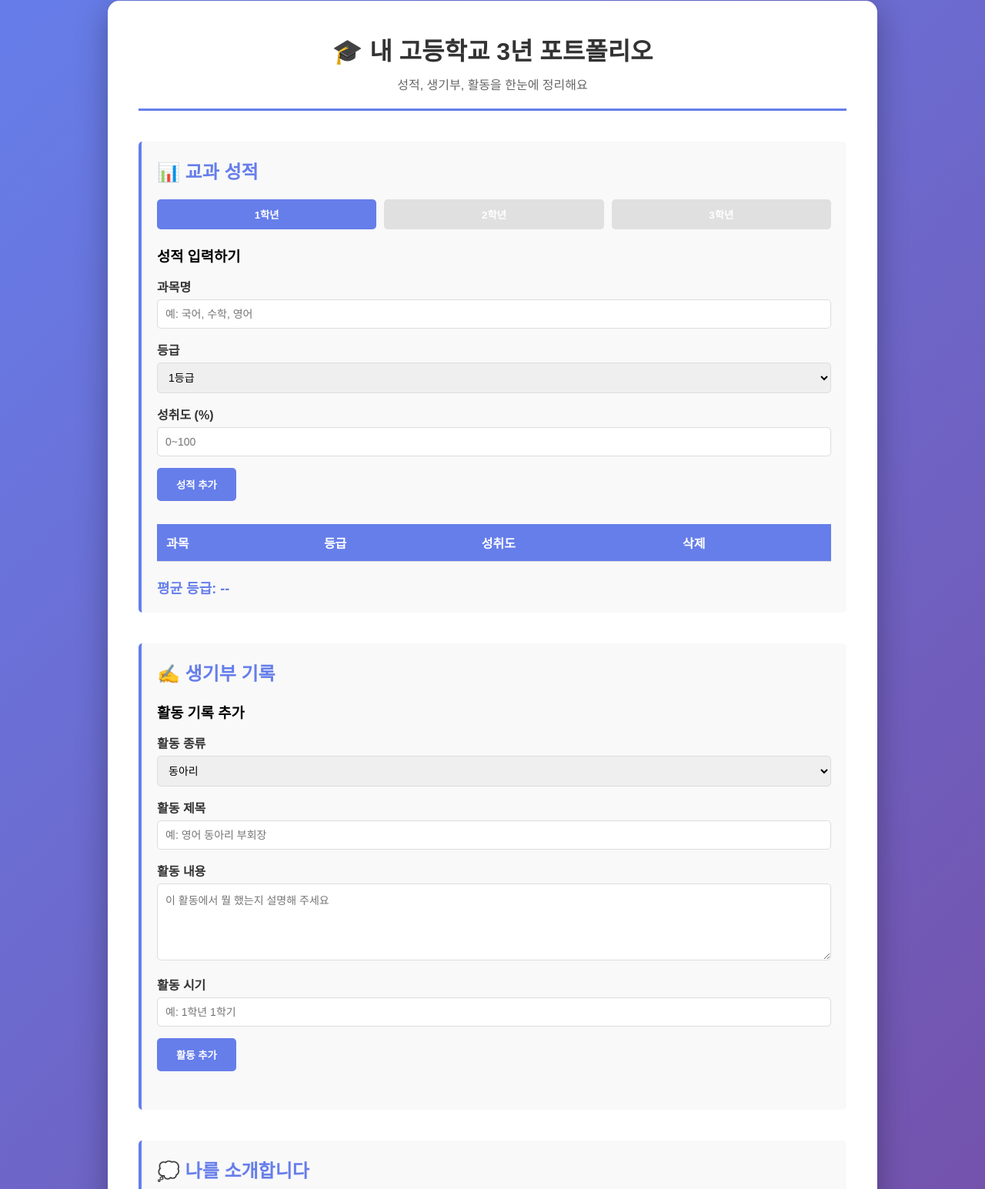
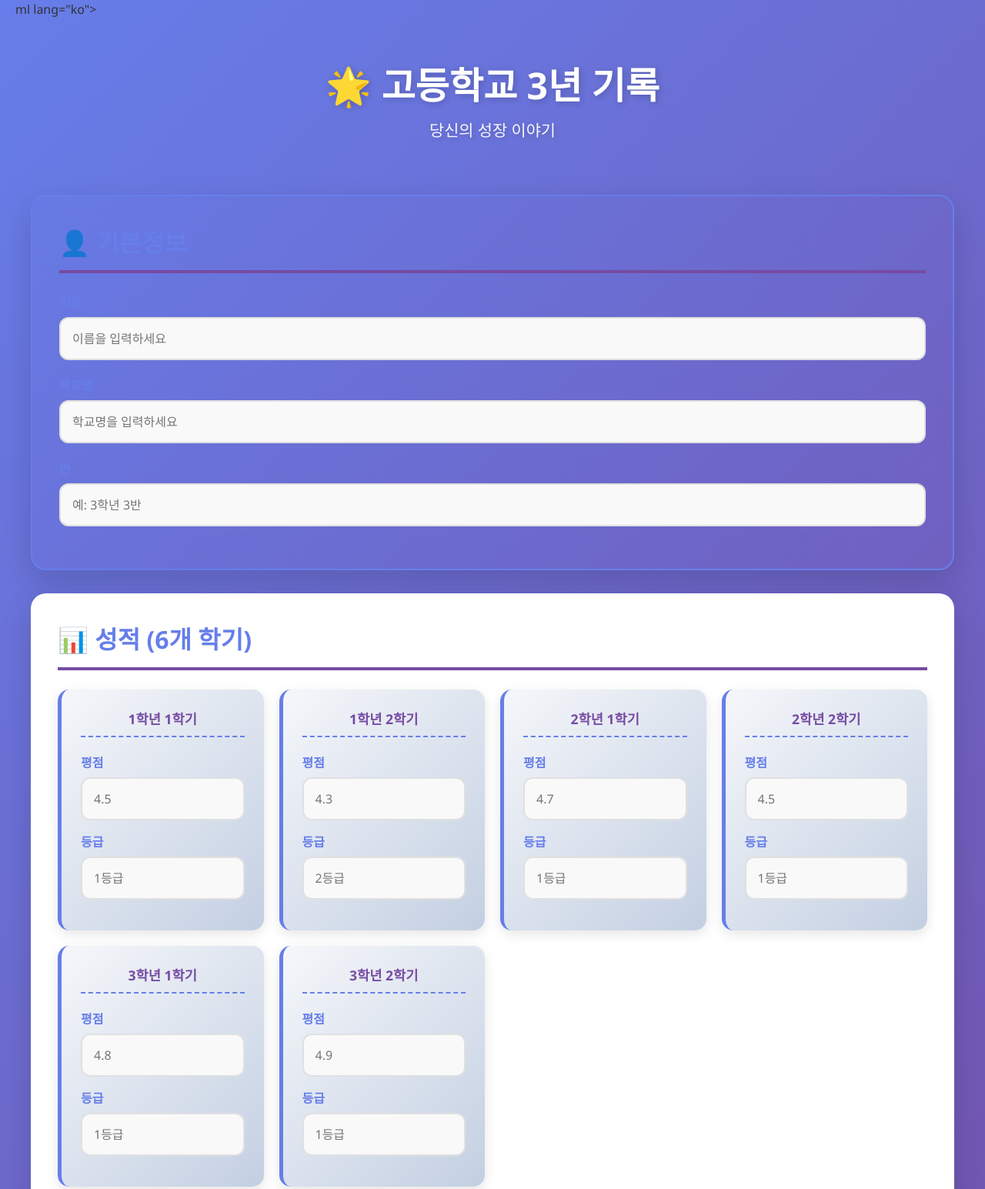
Before and after one commit to chohyeonhwang1125-alt/16, a plain HTML site: page index.html in a window 1280 px wide. Shown: the part 19-1564 px from the top of the page at 77% size. Drawn offline with Linux system fonts and the light colour scheme.

Commit message:
Update index.html

```diff
--- a/index.html
+++ b/index.html
@@ -1,431 +1,295 @@
-<!DOCTYPE html>
-<html>
+<ht<!DOCTYPE html>
+ml lang="ko">
 <head>
     <meta charset="UTF-8">
-    <title>내 고등학교 3년 포트폴리오</title>
+    <meta name="viewport" content="width=device-width, initial-scale=1.0">
+    <title>나의 생기부</title>
     <style>
-        * {
-            margin: 0;
-            padding: 0;
-            box-sizing: border-box;
+        * { margin: 0; padding: 0; box-sizing: border-box; }
+        body {
+            font-family: 'Segoe UI', Tahoma, Geneva, Verdana, sans-serif;
+            background: linear-gradient(135deg, #667eea 0%, #764ba2 100%);
+            min-height: 100vh;
+            padding: 20px;
+            color: #333;
+        }
+        .header {
+            text-align: center;
+            color: white;
+            margin-bottom: 40px;
+            padding: 50px 20px 30px;
+            text-shadow: 2px 2px 8px rgba(0,0,0,0.2);
+        }
+        .header h1 { font-size: 3em; margin-bottom: 10px; font-weight: 700; }
+        .header p { font-size: 1.3em; opacity: 0.95; }
+        .container { max-width: 1200px; margin: 0 auto; }
+        .card {
+            background: white;
+            border-radius: 20px;
+            padding: 35px;
+            margin-bottom: 30px;
+            box-shadow: 0 15px 40px rgba(0,0,0,0.15);
+        }
+        .card h2 {
+            color: #667eea;
+            margin-bottom: 25px;
+            font-size: 2em;
+            border-bottom: 4px solid #764ba2;
+            padding-bottom: 15px;
+        }
+        .input-group { margin-bottom: 20px; }
+        .input-group label {
+            display: block;
+            margin-bottom: 8px;
+            color: #667eea;
+            font-weight: 600;
+        }
+        input[type="text"], input[type="number"], textarea {
+            width: 100%;
+            padding: 15px;
+            border: 2px solid #e0e0e0;
+            border-radius: 12px;
+            font-size: 1em;
+            font-family: inherit;
+            background: #f9f9f9;
+            resize: vertical;
+        }
+        input:focus, textarea:focus {
+            outline: none;
+            border-color: #667eea;
+            background: white;
+            box-shadow: 0 0 0 4px rgba(102, 126, 234, 0.1);
+        }
+        .profile-card {
+            background: linear-gradient(135deg, rgba(102, 126, 234, 0.1) 0%, rgba(118, 75, 162, 0.1) 100%);
+            border: 2px solid #667eea;
+        }
+        .grades-container {
+            display: grid;
+            grid-template-columns: repeat(auto-fit, minmax(250px, 1fr));
+            gap: 20px;
+        }
+        .grade-input-box {
+            background: linear-gradient(135deg, #f5f7fa 0%, #c3cfe2 100%);
+            padding: 25px;
+            border-radius: 15px;
+            border-left: 5px solid #667eea;
+            box-shadow: 0 5px 15px rgba(0,0,0,0.1);
+        }
+        .grade-input-box h3 {
+            color: #764ba2;
+            margin-bottom: 20px;
+            font-size: 1.1em;
+            text-align: center;
+            font-weight: 700;
+            padding-bottom: 10px;
+            border-bottom: 2px dashed #667eea;
+        }
+        .grade-input-box .input-group { margin-bottom: 15px; }
+        .career-inputs {
+            display: grid;
+            grid-template-columns: repeat(auto-fit, minmax(300px, 1fr));
+            gap: 25px;
+        }
+        .career-input-box {
+            background: linear-gradient(135deg, #ffeaa7 0%, #fdcb6e 100%);
+            padding: 25px;
+            border-radius: 15px;
+            border: 3px solid #f39c12;
+            box-shadow: 0 5px 15px rgba(0,0,0,0.1);
+        }
+        .career-year {
+            font-weight: 700;
+            color: #d63031;
+            font-size: 1.2em;
+            margin-bottom: 15px;
+            display: inline-block;
+            background: rgba(255,255,255,0.6);
+            padding: 8px 16px;
+            border-radius: 20px;
+        }
+        .career-textarea {
+            background: white !important;
+            border: 2px solid #f39c12 !important;
+            min-height: 100px;
+        }
+        .achievements-inputs {
+            display: grid;
+            grid-template-columns: repeat(auto-fit, minmax(280px, 1fr));
+            gap: 25px;
+        }
+        .achievement-input-box {
+            background: linear-gradient(135deg, #a8edea 0%, #fed6e3 100%);
+            padding: 25px;
+            border-radius: 15px;
+            border: 3px solid #fd79a8;
+            display: flex;
+            gap: 15px;
+            box-shadow: 0 5px 15px rgba(0,0,0,0.1);
+        }
+        .achievement-emoji { font-size: 2.5em; flex-shrink: 0; }
+        .achievement-content { flex: 1; }
+        .achievement-content h3 { color: #d63031; margin-bottom: 10px; font-size: 1.1em; }
+        .achievement-textarea {
+            background: white !important;
+            border: 2px solid #fd79a8 !important;
+            min-height: 80px;
+        }
+        .button-section {
+            display: flex;
+            gap: 15px;
+            margin: 50px 0;
+            justify-content: center;
+            flex-wrap: wrap;
+        }
+        .btn {
+            padding: 15px 35px;
+            border: none;
+            border-radius: 30px;
+            font-size: 1.1em;
+            font-weight: 600;
+            cursor: pointer;
+            box-shadow: 0 8px 20px rgba(0,0,0,0.15);
+            transition: all 0.3s ease;
+        }
+        .btn-save {
+            background: linear-gradient(135deg, #fa709a 0%, #fee140 100%);
+            color: white;
+        }
+        .btn-save:hover {
+            transform: translateY(-4px);
+            box-shadow: 0 12px 30px rgba(250, 112, 154, 0.4);
+        }
+        .btn-print {
+            background: linear-gradient(135deg, #f093fb 0%, #f5576c 100%);
+            color: white;
+        }
+        .btn-print:hover { transform: translateY(-4px); }
+        .alert {
+            position: fixed;
+            top: 20px;
+            right: 20px;
+            background: white;
+            padding: 20px 30px;
+            border-radius: 12px;
+            box-shadow: 0 8px 20px rgba(0,0,0,0.2);
+            font-weight: 600;
+            z-index: 1000;
+            animation: slideIn 0.5s ease-out;
+        }
+        .alert.success { color: #27ae60; border-left: 4px solid #27ae60; }
+        .alert.error { color: #e74c3c; border-left: 4px solid #e74c3c; }
+        @keyframes slideIn {
+            from { opacity: 0; transform: translateX(100px); }
+            to { opacity: 1; transform: translateX(0); }
         }
 
-        body {
-            background: linear-gradient(135deg, #667eea 0%, #764ba2 100%);
-            font-family: 'Arial', sans-serif;
-            padding: 20px;
-            min-height: 100vh;
+        @media (max-width: 768px) {
+            .header h1 { font-size: 2em; }
+            .button-section { flex-direction: column; }
+            .btn { width: 100%; }
         }
-
-        .container {
-            max-width: 1000px;
-            margin: 0 auto;
-            background-color: white;
-            border-radius: 15px;
-            padding: 40px;
-            box-shadow: 0 10px 40px rgba(0,0,0,0.3);
-        }
-
-        header {
-            text-align: center;
-            margin-bottom: 40px;
-            border-bottom: 3px solid #667eea;
-            padding-bottom: 20px;
-        }
-
-        h1 {
-            color: #333;
-            font-size: 32px;
-            margin-bottom: 10px;
-        }
-
-        .subtitle {
-            color: #666;
-            font-size: 16px;
-        }
-
-        .section {
-            margin-bottom: 40px;
-            padding: 20px;
-            background-color: #f9f9f9;
-            border-left: 4px solid #667eea;
-            border-radius: 5px;
-        }
-
-        h2 {
-            color: #667eea;
-            font-size: 24px;
-            margin-bottom: 20px;
-        }
-
-        .year-tab {
-            display: flex;
-            gap: 10px;
-            margin-bottom: 20px;
-        }
-
-        .year-btn {
-            padding: 10px 20px;
-            background-color: #e0e0e0;
-            border: none;
-            border-radius: 5px;
-            cursor: pointer;
-            font-weight: bold;
-            transition: 0.3s;
-        }
-
-        .year-btn.active {
-            background-color: #667eea;
-            color: white;
-        }
-
-        .year-btn:hover {
-            background-color: #667eea;
-            color: white;
-        }
-
-        .grade-table {
-            width: 100%;
-            border-collapse: collapse;
-            margin-bottom: 20px;
-        }
-
-        .grade-table th, .grade-table td {
-            padding: 12px;
-            text-align: left;
-            border-bottom: 1px solid #ddd;
-        }
-
-        .grade-table th {
-            background-color: #667eea;
-            color: white;
-        }
-
-        .grade-table tr:hover {
-            background-color: #f5f5f5;
-        }
-
-        .input-box {
-            margin-bottom: 15px;
-        }
-
-        label {
-            display: block;
-            margin-bottom: 5px;
-            color: #333;
-            font-weight: bold;
-        }
-
-        input, textarea, select {
-            width: 100%;
-            padding: 10px;
-            border: 1px solid #ddd;
-            border-radius: 5px;
-            font-family: Arial;
-            font-size: 14px;
-        }
-
-        textarea {
-            resize: vertical;
-            min-height: 100px;
-        }
-
-        .btn-group {
-            display: flex;
-            gap: 10px;
-            margin-top: 20px;
-        }
-
-        button {
-            padding: 12px 25px;
-            background-color: #667eea;
-            color: white;
-            border: none;
-            border-radius: 5px;
-            cursor: pointer;
-            font-weight: bold;
-            transition: 0.3s;
-            flex: 1;
-        }
-
-        button:hover {
-            background-color: #764ba2;
-        }
-
-        .achievement-item {
-            background-color: white;
-            padding: 15px;
-            margin-bottom: 10px;
-            border-radius: 5px;
-            border-left: 3px solid #667eea;
-        }
-
-        .achievement-title {
-            font-weight: bold;
-            color: #333;
-            margin-bottom: 5px;
-        }
-
-        .achievement-date {
-            color: #999;
-            font-size: 12px;
-        }
-
-        .average {
-            font-size: 18px;
-            font-weight: bold;
-            color: #667eea;
-            margin-top: 20px;
+        @media print {
+            body { background: white; }
+            .button-section { display: none; }
         }
     </style>
 </head>
 <body>
-    <div class="container">
-        <!-- 헤더 -->
-        <header>
-            <h1>🎓 내 고등학교 3년 포트폴리오</h1>
-            <p class="subtitle">성적, 생기부, 활동을 한눈에 정리해요</p>
-        </header>
+    <header class="header">
+        <h1>🌟 고등학교 3년 기록</h1>
+        <p>당신의 성장 이야기</p>
+    </header>
 
-        <!-- 성적 섹션 -->
-        <div class="section">
-            <h2>📊 교과 성적</h2>
+    <main class="container">
+        <section class="card profile-card">
+            <h2>👤 기본정보</h2>
+            <div class="input-group">
+                <label>이름</label>
+                <input type="text" id="studentName" placeholder="이름을 입력하세요">
+            </div>
+            <div class="input-group">
+                <label>학교명</label>
+                <input type="text" id="schoolName" placeholder="학교명을 입력하세요">
+            </div>
+            <div class="input-group">
+                <label>반</label>
+                <input type="text" id="className" placeholder="예: 3학년 3반">
+            </div>
+        </section>
 
-            <!-- 학년 선택 버튼 -->
-            <div class="year-tab">
-                <button class="year-btn active" onclick="showYear(1)">1학년</button>
-                <button class="year-btn" onclick="showYear(2)">2학년</button>
-                <button class="year-btn" onclick="showYear(3)">3학년</button>
+        <section class="card">
+            <h2>📊 성적 (6개 학기)</h2>
+            <div class="grades-container">
+                <div class="grade-input-box">
+                    <h3>1학년 1학기</h3>
+                    <div class="input-group"><label>평점</label><input type="number" step="0.1" id="grade1-1" placeholder="4.5" min="0" max="5"></div>
+                    <div class="input-group"><label>등급</label><input type="text" id="rank1-1" placeholder="1등급"></div>
+                </div>
+                <div class="grade-input-box">
+                    <h3>1학년 2학기</h3>
+                    <div class="input-group"><label>평점</label><input type="number" step="0.1" id="grade1-2" placeholder="4.3" min="0" max="5"></div>
+                    <div class="input-group"><label>등급</label><input type="text" id="rank1-2" placeholder="2등급"></div>
+                </div>
+                <div class="grade-input-box">
+                    <h3>2학년 1학기</h3>
+                    <div class="input-group"><label>평점</label><input type="number" step="0.1" id="grade2-1" placeholder="4.7" min="0" max="5"></div>
+                    <div class="input-group"><label>등급</label><input type="text" id="rank2-1" placeholder="1등급"></div>
+                </div>
+                <div class="grade-input-box">
+                    <h3>2학년 2학기</h3>
+                    <div class="input-group"><label>평점</label><input type="number" step="0.1" id="grade2-2" placeholder="4.5" min="0" max="5"></div>
+                    <div class="input-group"><label>등급</label><input type="text" id="rank2-2" placeholder="1등급"></div>
+                </div>
+                <div class="grade-input-box">
+                    <h3>3학년 1학기</h3>
+                    <div class="input-group"><label>평점</label><input type="number" step="0.1" id="grade3-1" placeholder="4.8" min="0" max="5"></div>
+                    <div class="input-group"><label>등급</label><input type="text" id="rank3-1" placeholder="1등급"></div>
+                </div>
+                <div class="grade-input-box">
+                    <h3>3학년 2학기</h3>
+                    <div class="input-group"><label>평점</label><input type="number" step="0.1" id="grade3-2" placeholder="4.9" min="0" max="5"></div>
+                    <div class="input-group"><label>등급</label><input type="text" id="rank3-2" placeholder="1등급"></div>
+                </div>
             </div>
+        </section>
 
-            <!-- 성적 입력 폼 -->
-            <div id="gradeForm" style="margin-bottom: 30px;">
-                <h3 style="margin-bottom: 15px;">성적 입력하기</h3>
-                <div class="input-box">
-                    <label>과목명</label>
-                    <input type="text" id="subject" placeholder="예: 국어, 수학, 영어">
+        <section class="card">
+            <h2>🎯 진로 계획</h2>
+            <div class="career-inputs">
+                <div class="career-input-box">
+                    <div class="career-year">1학년</div>
+                    <textarea class="career-textarea" id="career1" placeholder="기초 학습에 충실, 자신의 관심분야 탐색"></textarea>
                 </div>
-                <div class="input-box">
-                    <label>등급</label>
-                    <select id="grade">
-                        <option>1등급</option>
-                        <option>2등급</option>
-                        <option>3등급</option>
-                        <option>4등급</option>
-                        <option>5등급</option>
-                    </select>
+                <div class="career-input-box">
+                    <div class="career-year">2학년</div>
+                    <textarea class="career-textarea" id="career2" placeholder="진로 방향 결정, 관련 동아리 활동"></textarea>
                 </div>
-                <div class="input-box">
-                    <label>성취도 (%)</label>
-                    <input type="number" id="achievement" placeholder="0~100" min="0" max="100">
+                <div class="career-input-box">
+                    <div class="career-year">3학년</div>
+                    <textarea class="career-textarea" id="career3" placeholder="대학 진학 준비, 포트폴리오 작성"></textarea>
                 </div>
-                <button onclick="addGrade()">성적 추가</button>
             </div>
+        </section>
 
-            <!-- 성적 표시 -->
-            <table class="grade-table" id="gradeTable">
-                <thead>
-                    <tr>
-                        <th>과목</th>
-                        <th>등급</th>
-                        <th>성취도</th>
-                        <th>삭제</th>
-                    </tr>
-                </thead>
-                <tbody id="gradeBody"></tbody>
-            </table>
-
-            <div class="average" id="average">평균 등급: --</div>
-        </div>
-
-        <!-- 생기부 섹션 -->
-        <div class="section">
-            <h2>✍️ 생기부 기록</h2>
-
-            <!-- 생기부 입력 -->
-            <div style="margin-bottom: 30px;">
-                <h3 style="margin-bottom: 15px;">활동 기록 추가</h3>
-                <div class="input-box">
-                    <label>활동 종류</label>
-                    <select id="activityType">
-                        <option>동아리</option>
-                        <option>수상</option>
-                        <option>진로활동</option>
-                        <option>봉사활동</option>
-                        <option>특별한 경험</option>
-                    </select>
+        <section class="card">
+            <h2>⭐ 특기사항</h2>
+            <div class="achievements-inputs">
+                <div class="achievement-input-box">
+                    <div class="achievement-emoji">🏆</div>
+                    <div class="achievement-content">
+                        <h3>상장 수상</h3>
+                        <textarea class="achievement-textarea" id="award1" placeholder="교과 경시대회 수상, 봉사상 등..."></textarea>
+                    </div>
                 </div>
-                <div class="input-box">
-                    <label>활동 제목</label>
-                    <input type="text" id="activityTitle" placeholder="예: 영어 동아리 부회장">
+                <div class="achievement-input-box">
+                    <div class="achievement-emoji">🎭</div>
+                    <div class="achievement-content">
+                        <h3>동아리 활동</h3>
+                        <textarea class="achievement-textarea" id="club1" placeholder="과학동아리 부장, 축제 때 프로젝트 전시 등..."></textarea>
+                    </div>
                 </div>
-                <div class="input-box">
-                    <label>활동 내용</label>
-                    <textarea id="activityContent" placeholder="이 활동에서 뭘 했는지 설명해 주세요"></textarea>
-                </div>
-                <div class="input-box">
-                    <label>활동 시기</label>
-                    <input type="text" id="activityDate" placeholder="예: 1학년 1학기">
-                </div>
-                <button onclick="addActivity()">활동 추가</button>
-            </div>
-
-            <!-- 활동 목록 -->
-            <div id="activityList"></div>
-        </div>
-
-        <!-- 자기소개 섹션 -->
-        <div class="section">
-            <h2>💭 나를 소개합니다</h2>
-            <div class="input-box">
-                <label>이름</label>
-                <input type="text" id="name" placeholder="이름을 입력하세요">
-            </div>
-            <div class="input-box">
-                <label>학교</label>
-                <input type="text" id="school" placeholder="학교 이름">
-            </div>
-            <div class="input-box">
-                <label>진로 목표</label>
-                <textarea id="dream" placeholder="3년 동안 이루고 싶은 목표를 적어주세요"></textarea>
-            </div>
-            <button onclick="saveProfile()">프로필 저장</button>
-        </div>
-    </div>
-
-    <script>
-        // 데이터를 저장할 객체
-        let myData = {
-            grades: { 1: [], 2: [], 3: [] },
-            activities: [],
-            profile: {}
-        };
-
-        let currentYear = 1;
-
-        // 학년 선택
-        function showYear(year) {
-            currentYear = year;
-
-            // 버튼 스타일 변경
-            document.querySelectorAll('.year-btn').forEach(btn => {
-                btn.classList.remove('active');
-            });
-            event.target.classList.add('active');
-
-            displayGrades();
-        }
-
-        // 성적 추가
-        function addGrade() {
-            let subject = document.getElementById('subject').value;
-            let grade = document.getElementById('grade').value;
-            let achievement = document.getElementById('achievement').value;
-
-            if (!subject || !achievement) {
-                alert('모든 항목을 입력해 주세요!');
-                return;
-            }
-
-            myData.grades[currentYear].push({
-                subject: subject,
-                grade: grade,
-                achievement: achievement
-            });
-
-            // 입력창 초기화
-            document.getElementById('subject').value = '';
-            document.getElementById('achievement').value = '';
-
-            displayGrades();
-            calculateAverage();
-        }
-
-        // 성적 삭제
-        function deleteGrade(index) {
-            myData.grades[currentYear].splice(index, 1);
-            displayGrades();
-            calculateAverage();
-        }
-
-        // 성적 표시
-        function displayGrades() {
-            let tbody = document.getElementById('gradeBody');
-            tbody.innerHTML = '';
-
-            myData.grades[currentYear].forEach((item, index) => {
-                let row = `
-                    <tr>
-                        <td>${item.subject}</td>
-                        <td>${item.grade}</td>
-                        <td>${item.achievement}%</td>
-                        <td>
-                            <button onclick="deleteGrade(${index})" style="background-color: #ff6b6b; padding: 5px 10px;">삭제</button>
-                        </td>
-                    </tr>
-                `;
-                tbody.innerHTML += row;
-            });
-        }
-
-        // 평균 계산
-        function calculateAverage() {
-            let grades = myData.grades[currentYear];
-            if (grades.length === 0) {
-                document.getElementById('average').innerHTML = '평균 등급: --';
-                return;
-            }
-
-            let total = 0;
-            grades.forEach(item => {
-                let gradeNum = parseInt(item.grade);
-                total += gradeNum;
-            });
-
-            let avg = (total / grades.length).toFixed(2);
-            document.getElementById('average').innerHTML = `평균 등급: ${avg}등급`;
-        }
-
-        // 활동 추가
-        function addActivity() {
-            let type = document.getElementById('activityType').value;
-            let title = document.getElementById('activityTitle').value;
-            let content = document.getElementById('activityContent').value;
-            let date = document.getElementById('activityDate').value;
-
-            if (!title || !content || !date) {
-                alert('모든 항목을 입력해 주세요!');
-                return;
-            }
-
-            myData.activities.push({
-                type: type,
-                title: title,
-                content: content,
-                date: date
-            });
-
-            // 입력창 초기화
-            document.getElementById('activityTitle').value = '';
-            document.getElementById('activityContent').value = '';
-            document.getElementById('activityDate').value = '';
-
-            displayActivities();
-        }
-
-        // 활동 표시
-        function displayActivities() {
-            let list = document.getElementById('activityList');
-            list.innerHTML = '';
-
-            myData.activities.forEach((item, index) => {
-                let html = `
-                    <div class="achievement-item">
-                        <span style="background-color: #667eea; color: white; padding: 5px 10px; border-radius: 3px; font-size: 12px;">
-                            ${item.type}
-                        </span>
-                        <div class="achievement-title">${item.title}</div>
-                        <div style="margin: 10px 0; color: #555; line-height: 1.6;">
-                            ${item.content}
-                        </div>
-                        <div class="achievement-date">📅 ${
+                <div class="achievement-input-box">
+                    <div class="achievement-emoji">📚</div>
+                    <div class="achievement-content">
+                        <h3>자격증</h3>
```
